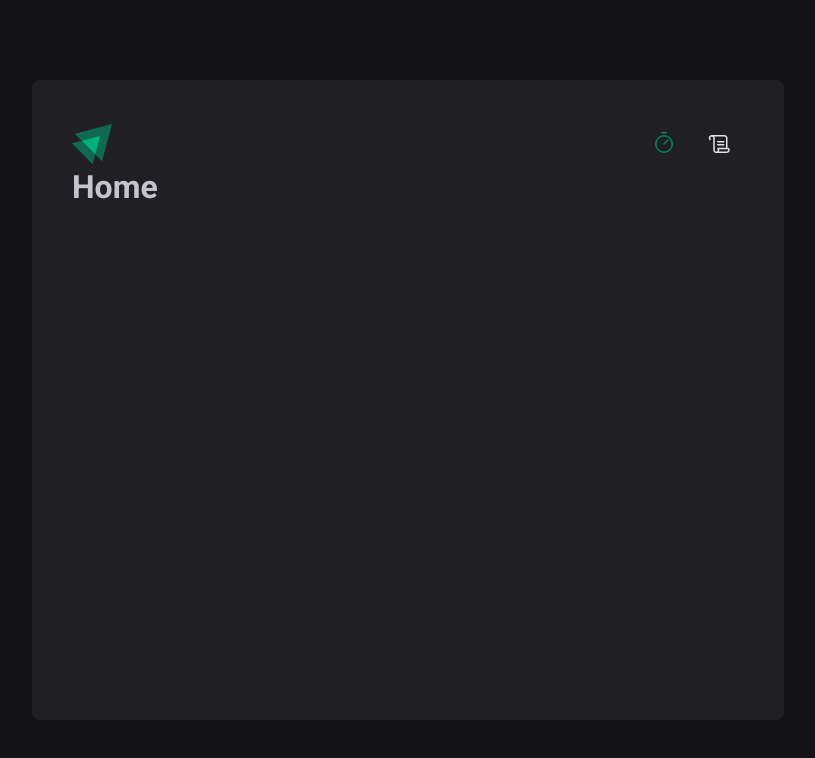
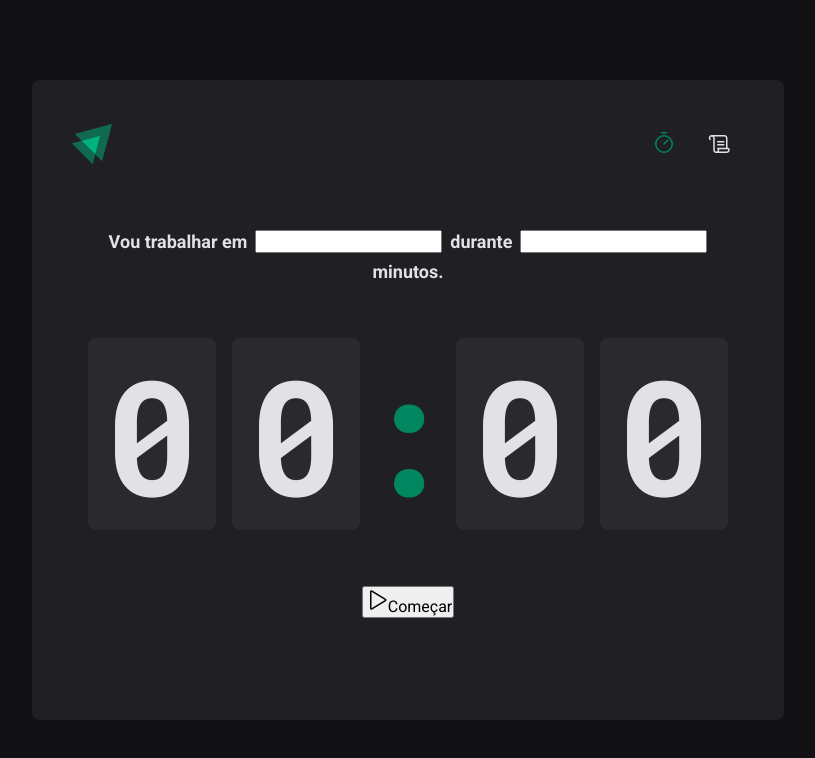
Before and after one commit to GabrielGCJ/p-02-react-js-rocketseat-timer, a React (Vite) app: page / in a window 1280 px wide. Shown: the top 758 px of the page, without its empty margins (232-1047 px from the left). Built offline with nearby package versions, Linux system fonts and the light colour scheme.

Commit message:
feature/add-home-page

```diff
--- a/index.html
+++ b/index.html
@@ -8,7 +8,7 @@
 
     <meta name="viewport" content="width=device-width, initial-scale=1.0" />
 
-    <link href="https://fonts.googleapis.com/css2?family=Roboto:wght@400;700&display=swap" rel="stylesheet" />
+    <link href="https://fonts.googleapis.com/css2?family=Roboto+Mono:wght@700&family=Roboto:wght@400;700&display=swap" rel="stylesheet" />
 
     <title>Ignite Timer</title>
 
--- a/src/Router.tsx
+++ b/src/Router.tsx
@@ -1,7 +1,9 @@
 import { Routes, Route } from 'react-router-dom'
-import { Home } from './pages/Home'
-import { History } from './pages/History'
+// import { Home } from './pages/Home'
+// import { History } from './pages/History'
 import { DefaultLayout } from './layouts/DefaultLayout/DefaultLayout'
+import { Home } from './pages/Home/Home'
+import { History } from './pages/History/History'
 
 export const Router = () => {
   return (
--- a/src/pages/Home.tsx
+++ /dev/null
@@ -1,10 +0,0 @@
-// import { Header } from '../components/Header'
-
-export const Home = () => {
-  return (
-    <div>
-      {/* <Header /> */}
-      <h1>Home</h1>
-    </div>
-  )
-}
--- /dev/null
+++ b/src/pages/Home/Home.tsx
@@ -0,0 +1,38 @@
+import { Play } from 'phosphor-react'
+import {
+  CountdownContainer,
+  FormContainer,
+  HomeContainer,
+  Separator,
+} from './styles'
+
+export const Home = () => {
+  return (
+    <HomeContainer>
+      <form action="">
+        <FormContainer>
+          <label htmlFor="">Vou trabalhar em</label>
+          <input id="task" />
+
+          <label htmlFor="minutesAmount">durante</label>
+          <input type="number" id="minutesAmount" />
+
+          <span>minutos.</span>
+        </FormContainer>
+
+        <CountdownContainer>
+          <span>0</span>
+          <span>0</span>
+          <Separator>:</Separator>
+          <span>0</span>
+          <span>0</span>
+        </CountdownContainer>
+
+        <button type="submit">
+          <Play size={24} />
+          Começar
+        </button>
+      </form>
+    </HomeContainer>
+  )
+}
--- /dev/null
+++ b/src/pages/Home/styles.ts
@@ -0,0 +1,55 @@
+import styled from 'styled-components'
+
+export const HomeContainer = styled.main`
+  flex: 1;
+
+  display: flex;
+  flex-direction: column;
+  align-items: center;
+  justify-content: center;
+
+  form {
+    display: flex;
+    flex-direction: column;
+    align-items: center;
+    gap: 3.5rem;
+  }
+`
+export const FormContainer = styled.div`
+  width: 100%;
+
+  display: flex;
+  align-items: center;
+  justify-content: center;
+  gap: 0.5rem;
+
+  color: ${(props) => props.theme['gray-100']};
+  font-size: 1.125rem;
+  font-weight: bold;
+  flex-wrap: wrap;
+`
+
+export const CountdownContainer = styled.div`
+  font-family: 'Roboto Mono', monospace;
+  font-size: 10rem;
+  line-height: 8rem;
+  color: ${(props) => props.theme['gray-100']};
+
+  display: flex;
+  gap: 1rem;
+
+  span {
+    background: ${(props) => props.theme['gray-700']};
+    padding: 2rem 1rem;
+    border-radius: 8px;
+  }
+`
+
+export const Separator = styled.div`
+  padding: 2rem 0;
+  color: ${(props) => props.theme['green-500']};
+  width: 4rem;
+  overflow: hidden;
+  display: flex;
+  justify-content: center;
+`
--- a/src/styles/global.ts
+++ b/src/styles/global.ts
@@ -14,7 +14,9 @@
 
 body{
     background: ${(props) => props.theme['gray-900']};
-    color: ${(props) => props.theme['gray-300']}
+    color: ${(props) => props.theme['gray-300']};
+    -webkit-font-smoothing: antialiased ;
+
 }
 
 body, input, textarea, button {
```
Also changed, not shown: src/pages/History/History.tsx (renamed from src/pages/History.tsx), src/pages/History/styles.ts (added).
